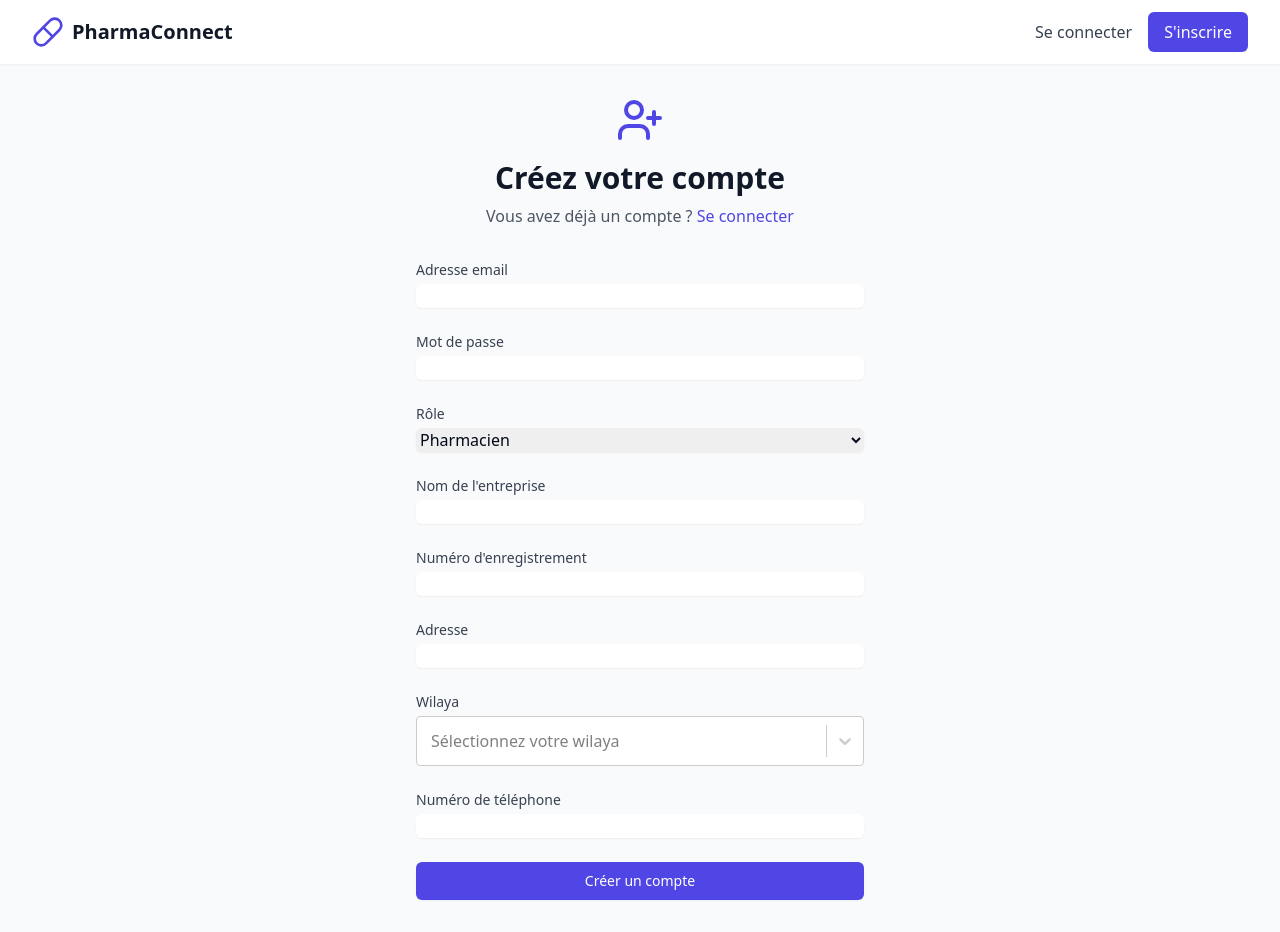
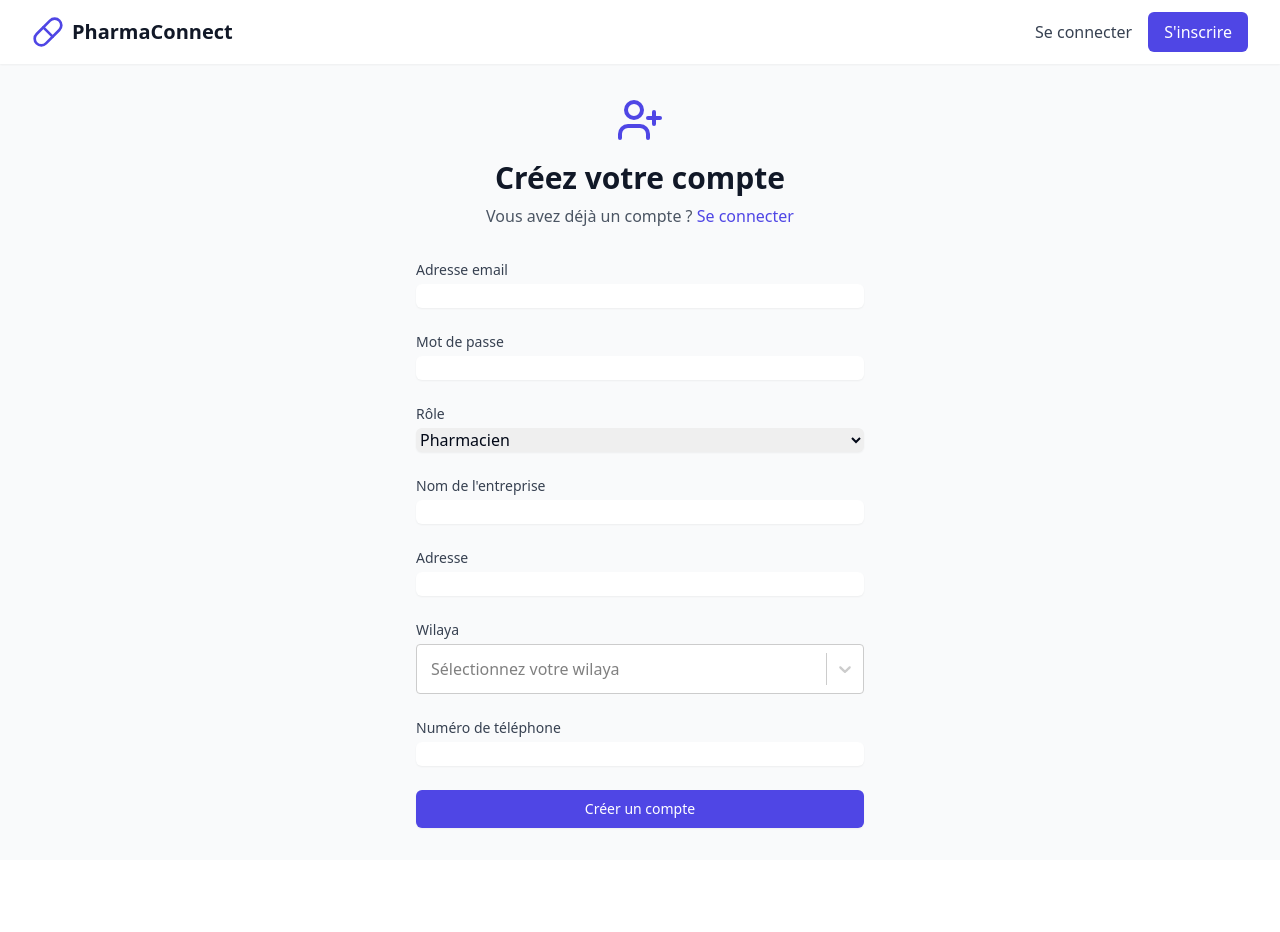
Before and after one commit to Djamyahia/pharmaconnect2, a React (Vite) app: page /register in a window 1280 px wide. After the commit the page ends 860 px from the top, so only its background shows below. Built offline with nearby package versions, Linux system fonts and the light colour scheme.

Commit message:
Update Register.tsx

```diff
--- a/src/pages/Register.tsx
+++ b/src/pages/Register.tsx
@@ -12,7 +12,7 @@ const registerSchema = z.object({
   password: z.string().min(6, 'Le mot de passe doit contenir au moins 6 caractères'),
   role: z.enum(['pharmacist', 'wholesaler'] as const),
   company_name: z.string().min(1, 'Le nom de l\'entreprise est requis'),
-  registration_number: z.string().min(1, 'Le numéro d\'enregistrement est requis'),
+  registration_number: z.string().optional(),
   address: z.string().min(1, 'L\'adresse est requise'),
   wilaya: z.string().refine((val) => isValidWilaya(val), {
     message: 'Veuillez sélectionner une wilaya valide'
@@ -34,7 +34,6 @@ export function Register() {
     password: '',
     role: 'pharmacist',
     company_name: '',
-    registration_number: '',
     address: '',
     wilaya: '',
     phone: '',
@@ -172,20 +171,6 @@ export function Register() {
           />
         </div>
 
-        <div>
-          <label htmlFor="registration_number" className="block text-sm font-medium text-gray-700">
-            Numéro d'enregistrement
-          </label>
-          <input
-            type="text"
-            name="registration_number"
-            id="registration_number"
-            required
-            value={formData.registration_number}
-            onChange={handleChange}
-            className="mt-1 block w-full rounded-md border-gray-300 shadow-sm focus:border-indigo-500 focus:ring-indigo-500"
-          />
-        </div>
 
         <div>
           <label htmlFor="address" className="block text-sm font-medium text-gray-700">
```
